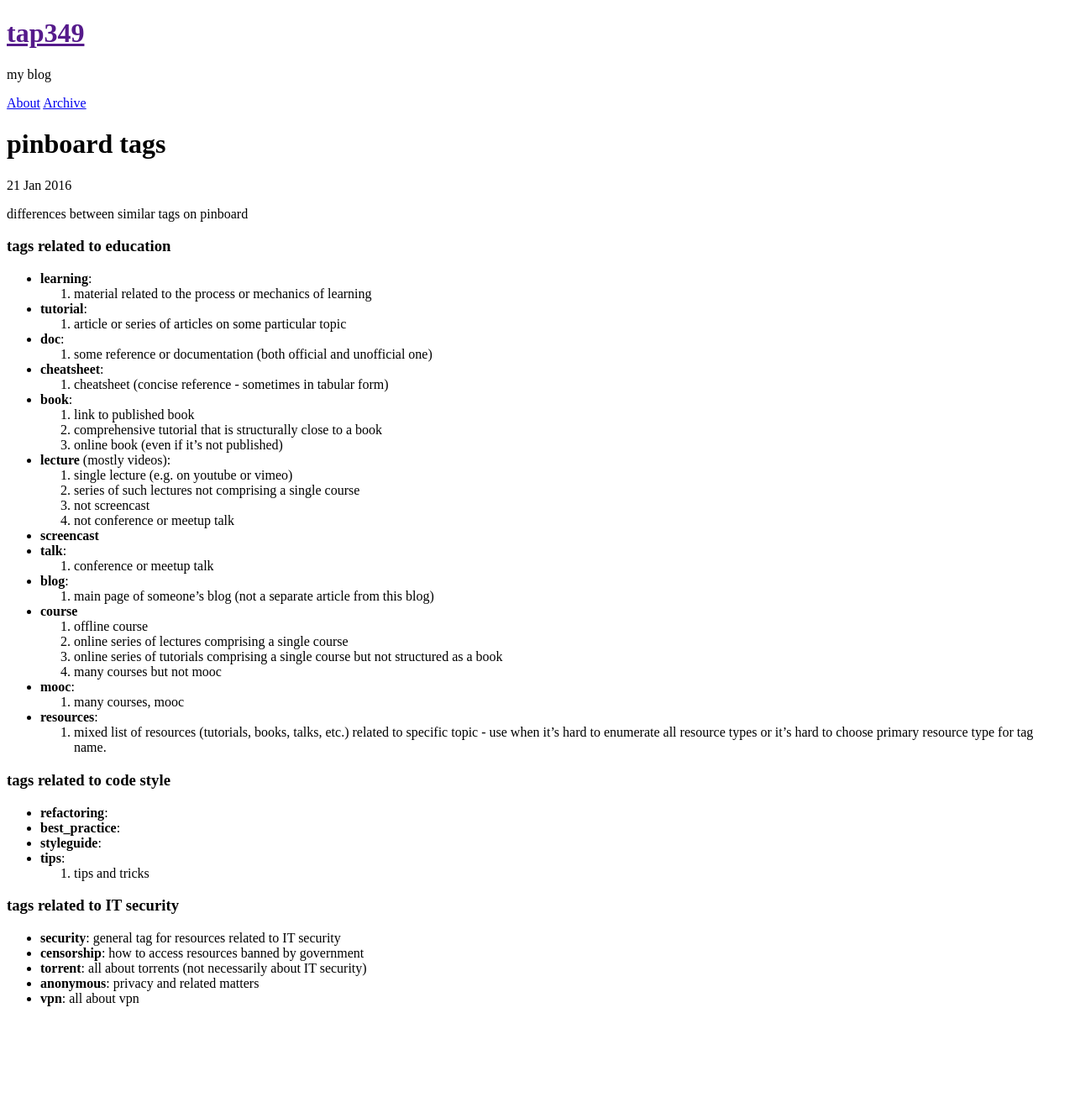
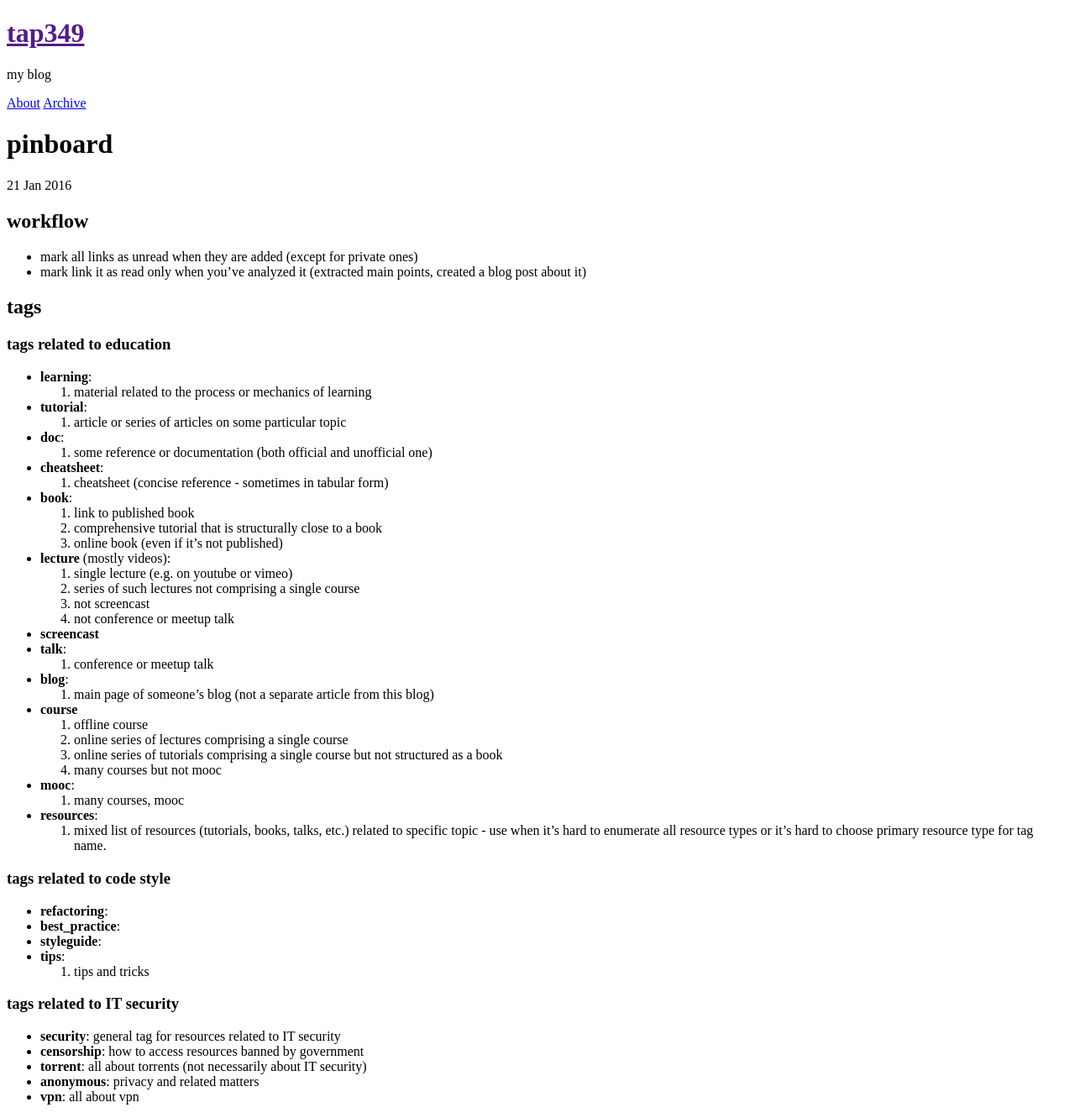
Before and after one commit to tap349/tap349.github.io, a Jekyll site: the page built from _posts/2016-01-22-pinboard.md, in a window 1280 px wide. Shown: the whole page at 84% size. Built offline with Jekyll 4.4.1, drawn with Linux system fonts in a browser that asks for light colours; before the commit the page ends 1214 px from its top, so only the background shows below that.

Commit message:
update 2017-04-17_02:48:37

```diff
--- a/_posts/2016-01-22-pinboard-tags.md
+++ b/_posts/2016-01-22-pinboard.md
@@ -1,14 +1,21 @@
 ---
 layout: post
-title: pinboard tags
+title: pinboard
 date: 2016-01-22 01:19:00 +0300
 access: public
 categories: [pinboard]
 ---
 
-differences between similar tags on pinboard
+<!-- more -->
 
-<!-- more -->
+## workflow
+
+- mark all links as unread when they are added
+  (except for private ones)
+- mark link it as read only when you've analyzed it
+  (extracted main points, created a blog post about it)
+
+## tags
 
 ### tags related to education
 
```
